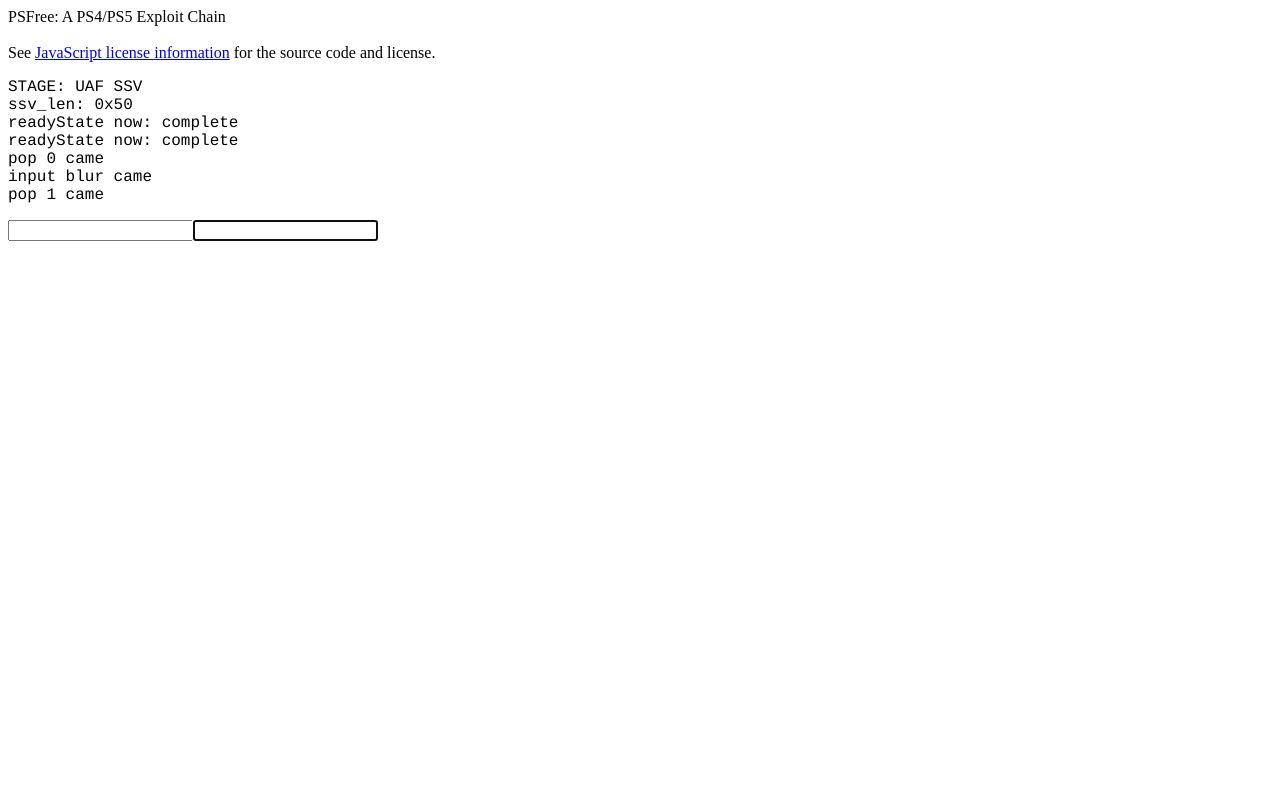
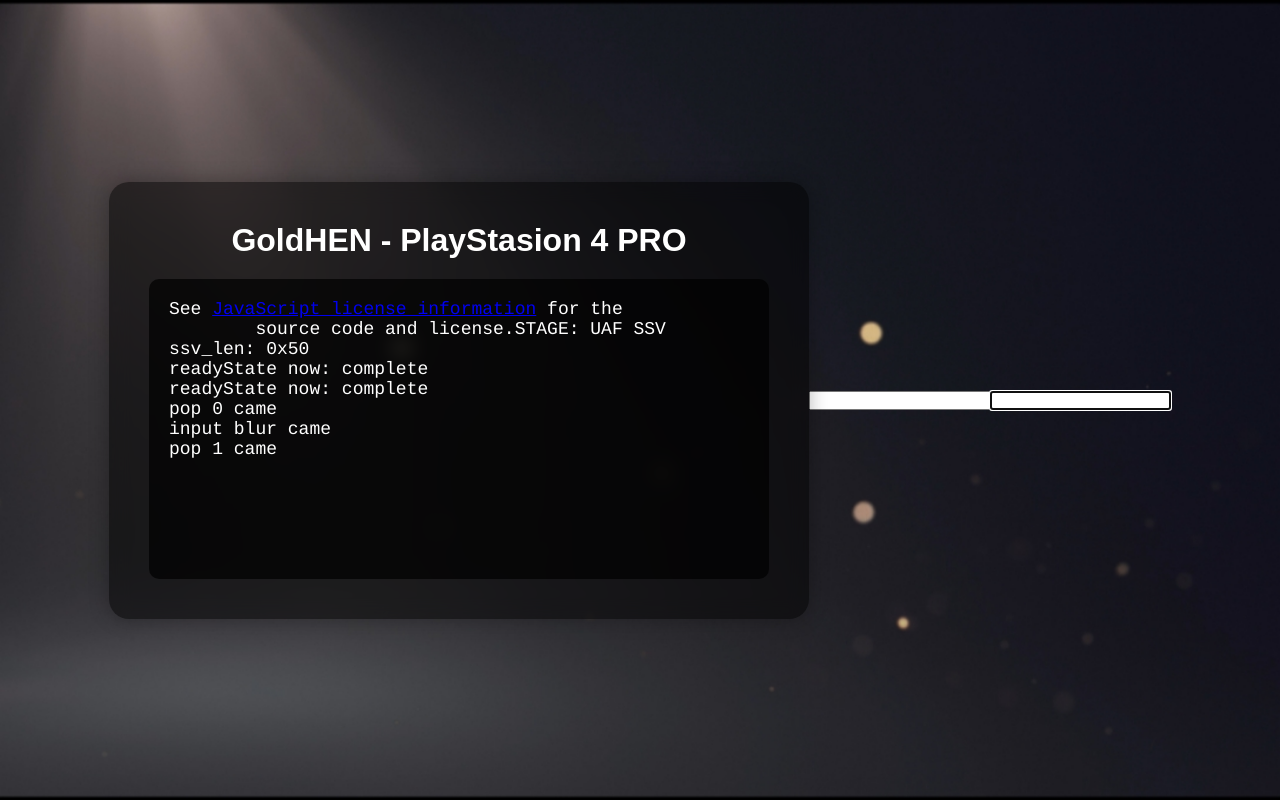
Before and after one commit to yogadyanpd/GOLDHEN, a plain HTML site: page index.html in a window 1280 px wide. Drawn offline with Linux system fonts and the light colour scheme.

Commit message:
Update index.html

```diff
--- a/index.html
+++ b/index.html
@@ -18,7 +18,61 @@ along with this program.  If not, see <https://www.gnu.org/licenses/>.
 <html>
     <head>
         <meta charset='utf-8'>
-        <title>PSFree-Lapse Exploit For PS4 9.00</title>
+        <title>GoldHEN - JailBreak</title>
+        <style>
+    * {
+      box-sizing: border-box;
+      margin: 0;
+      padding: 0;
+    }
+
+    body {
+      background: linear-gradient(to bottom right, #063FAB, #01258A);
+      background-image: url('bg.jpg');
+      background-size: cover;
+      background-position: center;
+      color: white;
+      font-family: Arial, sans-serif;
+      height: 100vh;
+      display: flex;
+      justify-content: center;
+      align-items: center;
+      overflow: hidden;
+    }
+
+    @font-face {
+      font-family: 'logging';
+      src: url('fonts/LiberationMono-Regular.ttf');
+    }
+
+    .card {
+      background: rgba(0, 0, 0, 0.5);
+      backdrop-filter: blur(10px);
+      padding: 40px;
+      border-radius: 20px;
+      text-align: center;
+      width: 90%;
+      max-width: 700px;
+      box-shadow: 0 0 20px rgba(0,0,0,0.3);
+    }
+
+    h1 {
+      font-size: 32px;
+      margin-bottom: 20px;
+    }
+
+    #console {
+      font-family: 'logging', monospace;
+      font-size: 18px;
+      text-align: left;
+      background: rgba(0, 0, 0, 0.7);
+      padding: 20px;
+      border-radius: 10px;
+      white-space: pre-wrap;
+      height: 300px;
+      overflow-y: auto;
+    }
+        </style>
         <style>
             @font-face {
                 font-family: 'logging';
@@ -36,12 +90,10 @@ along with this program.  If not, see <https://www.gnu.org/licenses/>.
         </script>
     </head>
     <body>
-        PSFree: A PS4/PS5 Exploit Chain
-        <br>
-        <br>
-        See <a href='./about.html' data-jslicense='1'>JavaScript license information</a> for the
-        source code and license.<br>
-        <pre id='console'></pre>
+<div class="card">
+   <h1>GoldHEN - PlayStasion 4 PRO</h1>
+        <pre id='console'>See <a href='./about.html' data-jslicense='1'>JavaScript license information</a> for the
+        source code and license.</pre>
     </body>
     <script type='module' src='./alert.mjs'></script>
 </html>
```
